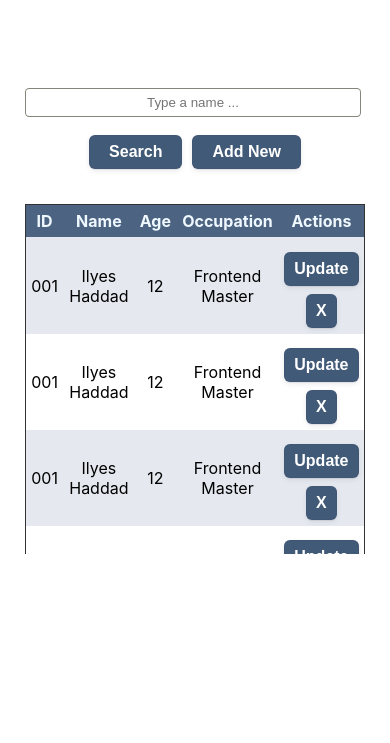
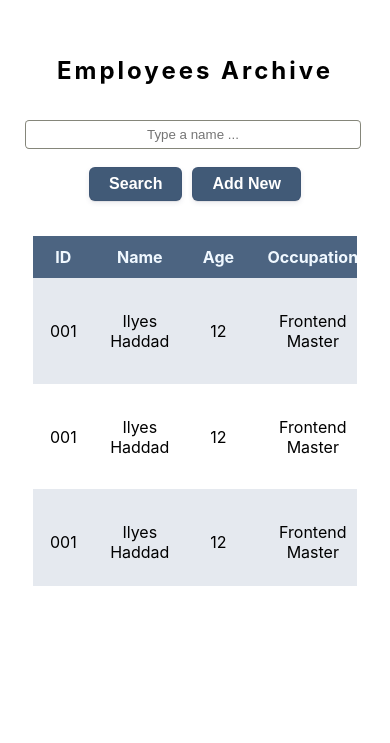
Before and after one commit to Ilyeshaddad337/employees-archive, a plain HTML site: page index.html in a window 390 px wide. Shown: the part 101-844 px from the top of the page. Drawn offline with Linux system fonts and the light colour scheme.

Commit message:
Fixed some issues

```diff
--- a/index.html
+++ b/index.html
@@ -10,6 +10,7 @@
 <body>
     <div class="container">
         <div class="data">
+            <h2>Employees Archive</h2>
             <form class="search" action="">
                 <input type="text" name="search-value" placeholder="Type a name ..." >
                 <button class="search-btn btn">Search</button>
--- a/style.css
+++ b/style.css
@@ -30,6 +30,7 @@ body {
   @media only screen and (max-width: 768px) {
     body .container {
       flex-basis: 95%;
+      max-width: 95%;
     }
   }
   /* Medium */
@@ -50,7 +51,9 @@ body {
     margin:0 auto;
     max-height: 80vh;
   }
-
+h2 {
+  letter-spacing: 3px;
+}
 /* Finishing the rests */
 /* styling the form */
 
@@ -86,7 +89,7 @@ form {
     text-align: center;
 
 }
-.btn:focus {
+.btn:focus , form input:focus {
     box-shadow: rgba(50, 50, 93, .1) 0 0 0 1px inset,
      rgba(50, 50, 93, .2) 0 6px 15px 0,
      rgba(0, 0, 0, .1) 0 2px 2px 0,
@@ -109,7 +112,10 @@ form input {
     text-align: center;
     border-radius: 0.2597rem;
     flex-basis: 40%;
+    transition:box-shadow .08s ease-in;
+
 }
+
 @media only screen and (max-width:768px) {
     form input {
         flex: 1 0 75%;
@@ -119,15 +125,15 @@ form input {
 
 /* the table  */
 .results{
-    overflow-y: scroll;
-    flex-basis:500px;
+    overflow: auto;
+    flex-basis:450px;
+    max-width: 95%;
 
 }
 .container table {
-    border: solid 1.5px #333;
     border-collapse: collapse;
     border-radius: 1.2rem;
-    width: 100%;
+    max-width: 100%;
     flex-basis: 100%;
 }
 table thead{
@@ -153,15 +159,15 @@ td .btn {
 
 
 
-@media only screen and (max-width: 620px) {
+ @media only screen and (max-width: 620px) {
     body table th,body table td  {
-      padding: 0.578rem 0.94567rem;
+      padding: 0.678rem 1.04567rem;
     }
     body .results{
         flex-basis: 350px;
     }
   }
-
+/*
   @media only screen and (max-width: 510px) {
     body table th,body table td  {
       padding: 0.378rem 0.34567rem;
@@ -171,4 +177,4 @@ td .btn {
     body table th,body table td  {
       padding: 0.478rem 0.24567rem;
     }
-  }
+  } */
```
